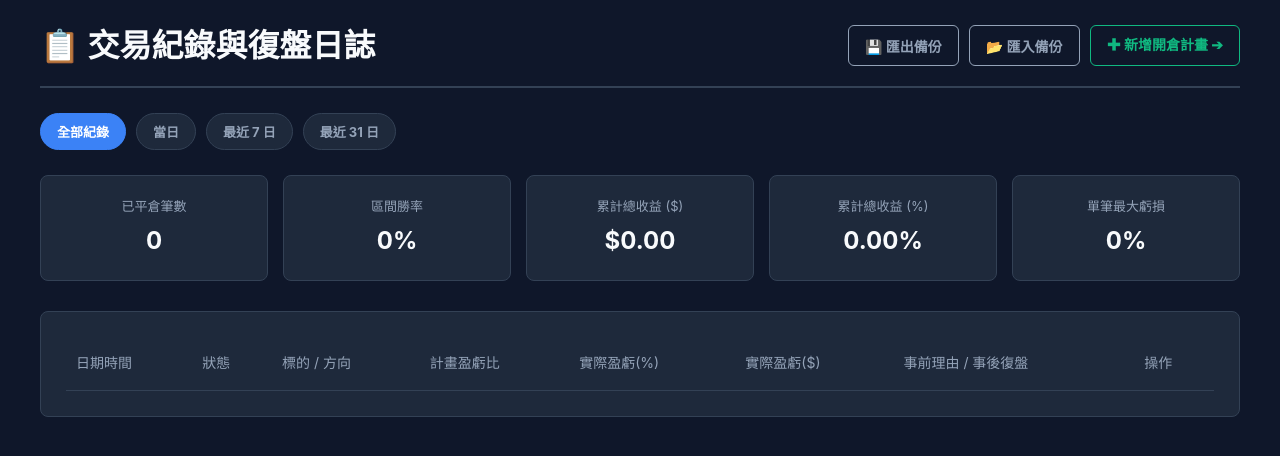
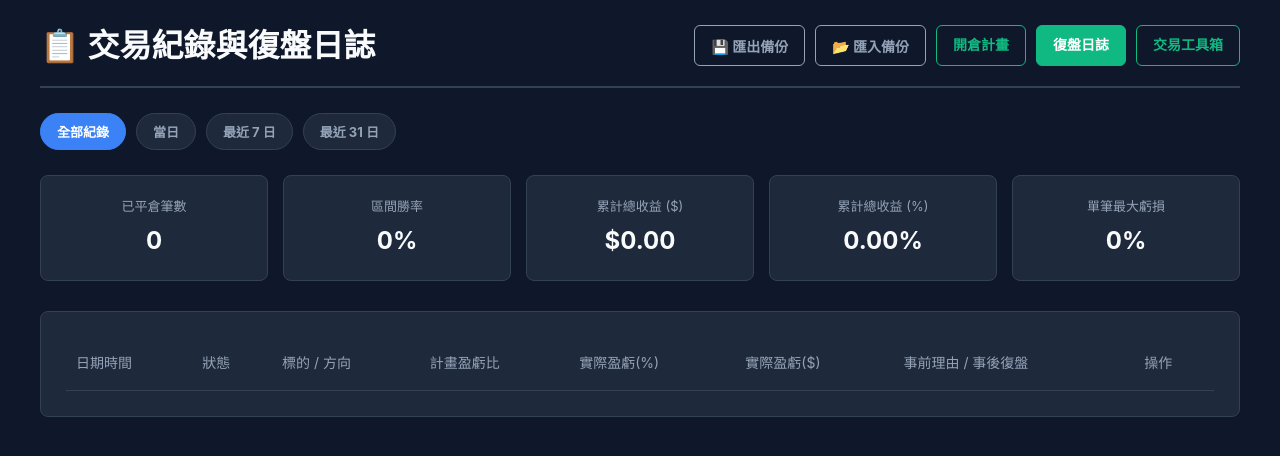
Before and after one commit to TeddyFish0/tradingview-coin, a plain HTML site: page journal.html in a window 1280 px wide. Drawn offline with Linux system fonts and the light colour scheme.

Commit message:
Update journal.html

```diff
--- a/journal.html
+++ b/journal.html
@@ -61,14 +61,16 @@
 <body>
 
 <div class="container">
-    <header>
+   <header>
         <h1>📋 交易紀錄與復盤日誌</h1>
         <div class="header-actions">
             <button class="nav-btn btn-backup" onclick="exportData()">💾 匯出備份</button>
             <button class="nav-btn btn-backup" onclick="triggerImport()">📂 匯入備份</button>
             <input type="file" id="import-file" style="display: none;" accept=".json" onchange="importData(event)">
 
-            <a href="index.html" class="nav-btn">✚ 新增開倉計畫 ➔</a>
+            <a href="index.html" class="nav-btn">開倉計畫</a>
+            <a href="journal.html" class="nav-btn" style="background: var(--accent-green); color: white;">復盤日誌</a>
+            <a href="tools.html" class="nav-btn">交易工具箱</a>
         </div>
     </header>
 
```
